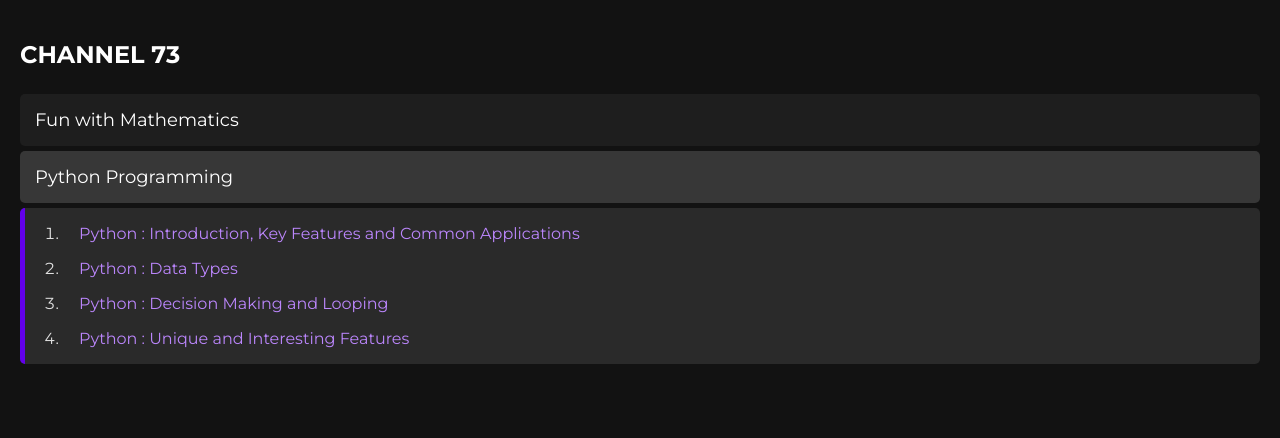
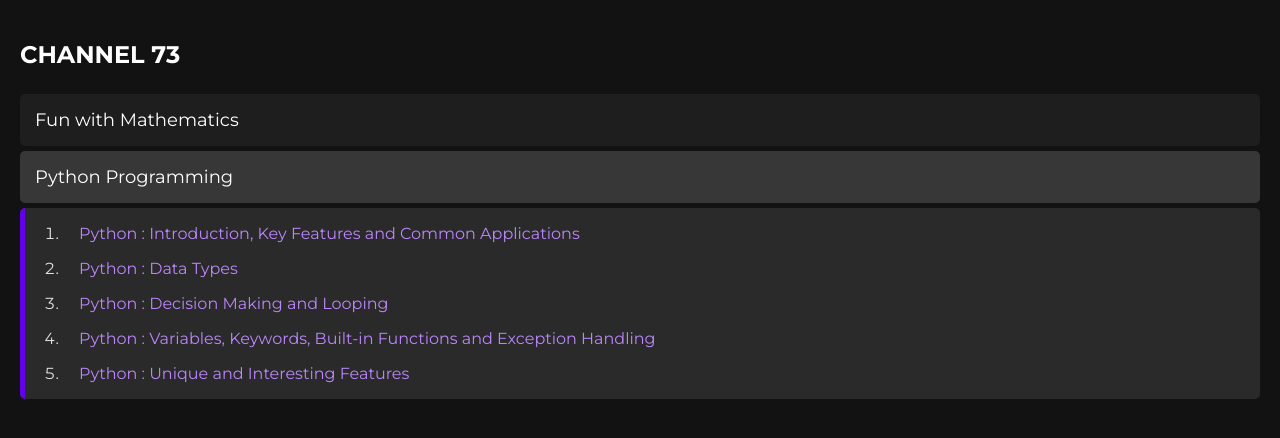
Before and after one commit to Channel73MathNerd/Channel73MathNerd.github.io, a plain HTML site: page index.html in a window 1280 px wide. Both pictures are taken after a click on the button "Python Programming". Drawn offline with Linux system fonts and the light colour scheme.

Commit message:
Update index.html

```diff
--- a/index.html
+++ b/index.html
@@ -19,6 +19,7 @@
 		<li><p class = 'cx1'><a href="https://www.youtube.com/watch?v=LyTQLC7Q8Ig">&emsp;Python : Introduction, Key Features and Common Applications</a></p></li>
 		<li><p class = 'cx1'><a href="https://www.youtube.com/watch?v=N5fuEXs_ViE">&emsp;Python : Data Types</a></p></li>
 		<li><p class = 'cx1'><a href="https://www.youtube.com/watch?v=QRb69UsbZMs">&emsp;Python : Decision Making and Looping</a></p></li>
+		<li><p class = 'cx1'><a href="https://www.youtube.com/watch?v=8fLOi-nVoYI">&emsp;Python : Variables, Keywords, Built-in Functions and Exception Handling</a></p></li>
 		<li><p class = 'cx1'><a href="https://www.youtube.com/watch?v=JfIZNOc6WtQ">&emsp;Python : Unique and Interesting Features</a></p></li>
 	</ol>
 </div>
```
